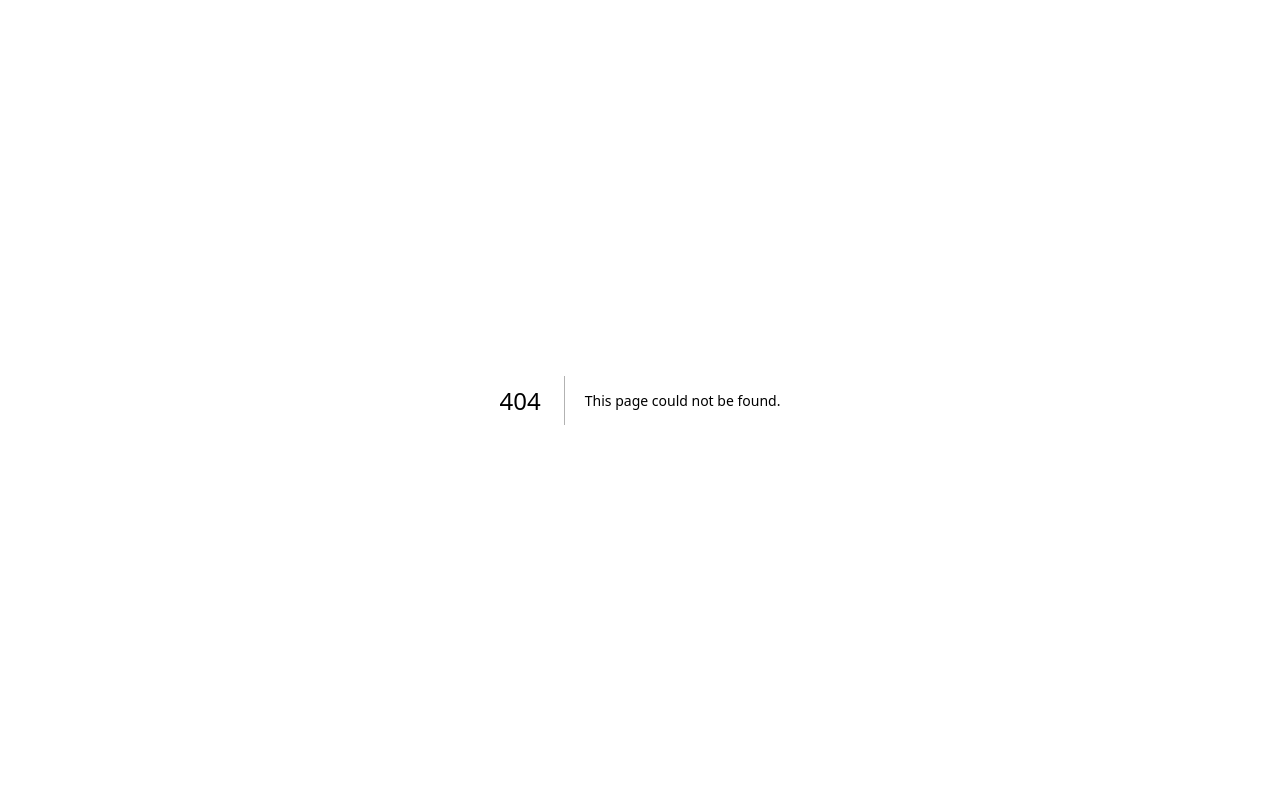
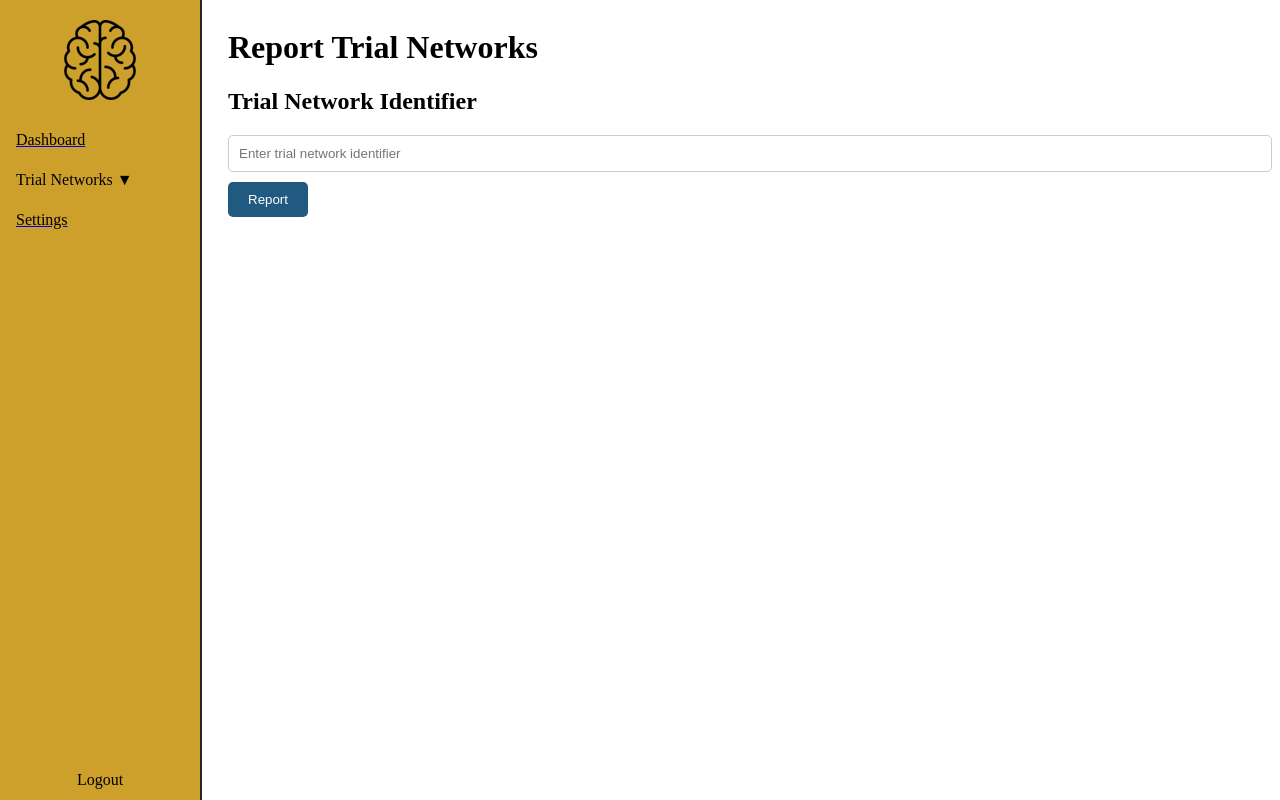
Before and after one commit to 6G-SANDBOX/TNLCM_FRONTEND, a Next.js app: page /tnlcm/dashboard/trial_networks/report in a window 1280 px wide. Before the commit this address had no page. Built offline with nearby package versions, Linux system fonts and the light colour scheme; sample sign-in values are in the browser's storage.

Commit message:
Trial network report

```diff
--- /dev/null
+++ b/src/app/tnlcm/dashboard/trial_networks/report/page.js
@@ -0,0 +1,60 @@
+'use client'
+
+import { useState } from 'react';
+import { remark } from 'remark';
+import html from 'remark-html';
+import Input from '@/app/components/Input';
+import Button from '@/app/components/Button';
+import { getAccessTokenFromLocalStorage } from '@/app/lib/jwtHandler';
+import { getReportTrialNetwork } from '@/app/lib/apiHandler';
+
+export default function ReportPage() {
+
+    const [tnId, setTnId] = useState('');
+    const [tnReport, setTnReport] = useState('');
+
+    const handleTnIdChange = (event) => {
+        setTnId(event.target.value);
+    };
+
+    const handleReportTrialNetwork = async () => {
+        try {
+            const token = await getAccessTokenFromLocalStorage();
+            const tnReportMarkdown = await getReportTrialNetwork(token, tnId);
+            const htmlContent = await convertMarkdownToHtml(tnReportMarkdown);
+            setTnReport(htmlContent)
+        } catch (error) {
+            alert(e);
+        }
+    };
+
+    const convertMarkdownToHtml = async (markdown) => {
+        const processedContent = await remark().use(html).process(markdown);
+        const contentHtml = processedContent.toString();
+        return contentHtml;
+    };
+
+    return (
+        <div>
+            <h1>Report Trial Networks</h1>
+            <h2>Trial Network Identifier</h2>
+            <Input
+                type="text"
+                id="tnId"
+                placeholder="Enter trial network identifier"
+                value={tnId}
+                onChange={handleTnIdChange}
+                className="input-login-register"
+                required={true}
+            />
+            <Button
+                type="submit"
+                className="button-login-register"
+                onClick={handleReportTrialNetwork}
+            >
+                Report
+            </Button>
+            <div dangerouslySetInnerHTML={{ __html: tnReport }} />
+        </div>
+    )
+}
```
